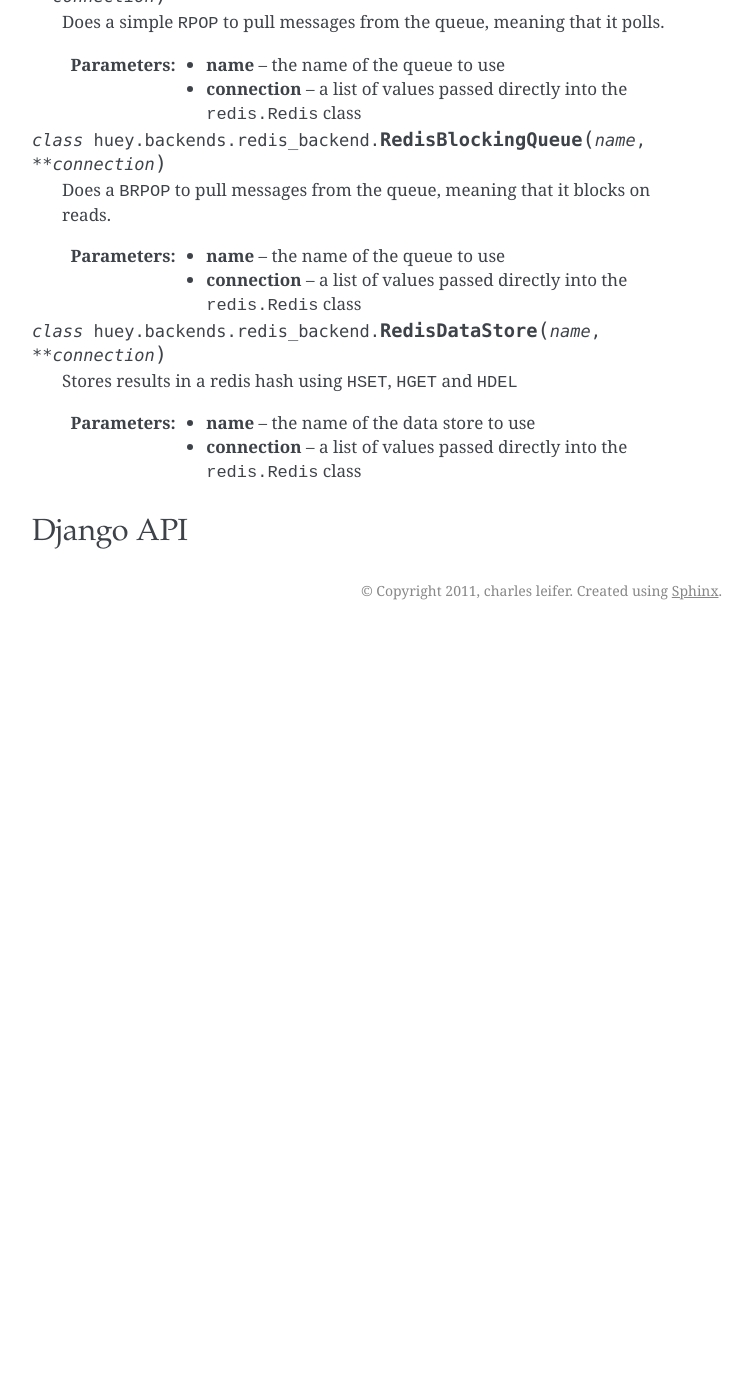
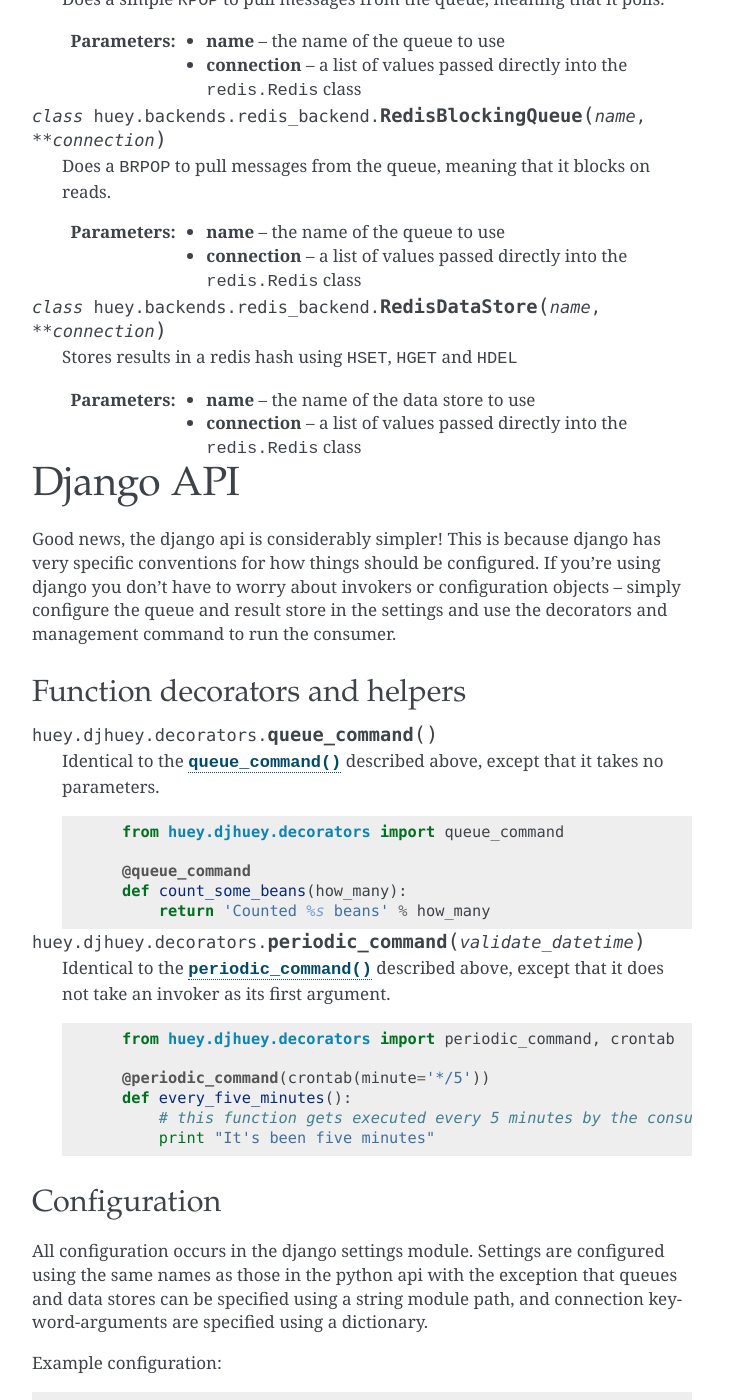
Before and after one commit to coleifer/huey, a Sphinx documentation site: the page built from docs/api.rst, in a window 1280 px wide and 1400 px high, scrolled down 8190 px. Shown: the whole window, without its empty margins (388-1140 px from the left). Built offline with Sphinx 7.4.7, drawn with Linux system fonts in a browser that asks for light colours; before the commit the page ends 8820 px from its top, so only the background shows below that; some of the changed text lies outside the part shown.

Commit message:
Adding docs on the django api

```diff
--- a/docs/api.rst
+++ b/docs/api.rst
@@ -390,7 +390,7 @@
 Redis implementation
 ^^^^^^^^^^^^^^^^^^^^
 
-All the following use the [python redis driver](https://github.com/andymccurdy/redis-py)
+All the following use the `python redis driver <https://github.com/andymccurdy/redis-py>`_
 written by Andy McCurdy.
 
 .. py:module:: huey.backends.redis_backend
@@ -416,7 +416,129 @@
     :param name: the name of the data store to use
     :param connection: a list of values passed directly into the ``redis.Redis`` class
 
+
 .. _django-api:
 
 Django API
-----------
+==========
+
+Good news, the django api is considerably simpler!  This is because django has
+very specific conventions for how things should be configured.  If you're using
+django you don't have to worry about invokers or configuration objects -- simply
+configure the queue and result store in the settings and use the decorators and
+management command to run the consumer.
+
+Function decorators and helpers
+-------------------------------
+
+.. py:module:: huey.djhuey.decorators
+
+.. py:function:: queue_command()
+
+    Identical to the :py:func:`~huey.decorators.queue_command` described above,
+    except that it takes no parameters.
+
+    .. code-block:: python
+
+        from huey.djhuey.decorators import queue_command
+
+        @queue_command
+        def count_some_beans(how_many):
+            return 'Counted %s beans' % how_many
+
+.. py:function:: periodic_command(validate_datetime)
+
+    Identical to the :py:func:`~huey.decorators.periodic_command` described above,
+    except that it does not take an invoker as its first argument.
+
+    .. code-block:: python
+
+        from huey.djhuey.decorators import periodic_command, crontab
+
+        @periodic_command(crontab(minute='*/5'))
+        def every_five_minutes():
+            # this function gets executed every 5 minutes by the consumer
+            print "It's been five minutes"
+
+Configuration
+-------------
+
+All configuration occurs in the django settings module.  Settings are configured
+using the same names as those in the python api with the exception that queues and
+data stores can be specified using a string module path, and connection keyword-arguments
+are specified using a dictionary.
+
+Example configuration:
+
+.. code-block:: python
+
+    HUEY_CONFIG = {
+        'QUEUE': 'huey.backends.redis_backend.RedisQueue',
+        'QUEUE_CONNECTION': {
+            'host': 'localhost',
+            'port': 6379
+        },
+        'THREADS': 4,
+    }
+
+Required settings
+^^^^^^^^^^^^^^^^^
+
+``QUEUE`` (string or ``Queue`` instance)
+    Either a queue instance or a string pointing to the module path and class
+    name of the queue.  If a string is used, you may also need to specify a
+    connection parameters.
+
+    Example: ``huey.backends.redis_backend.RedisQueue``
+
+
+Recommended settings
+^^^^^^^^^^^^^^^^^^^^
+
+``QUEUE_NAME`` (string), default = database name
+
+``QUEUE_CONNECTION`` (dictionary)
+    If the ``QUEUE`` was specified using a string, use this parameter to
+    instruct the queue class how to connect.
+
+``RESULT_STORE`` (string or ``DataStore`` instance)
+    Either a ``DataStore`` instance or a string pointing to the module path and
+    class name of the result store.
+
+    Example: ``huey.backends.redis_backend.RedisDataStore``
+
+``RESULT_STORE_NAME`` (string), default = database name
+
+``RESULT_STORE_CONNECTION`` (dictionary)
+    See notes for ``QUEUE_CONNECTION``
+
+``TASK_STORE``
+    Follows same pattern as ``RESULT_STORE``
+
+
+Optional settings
+^^^^^^^^^^^^^^^^^
+
+``PERIODIC`` (boolean), default = False
+    Determines whether or not to the consumer will enqueue periodic commands.
+    If you are running multiple consumers, only one of them should be configured
+    to enqueue periodic commands.
+
+``THREADS`` (int), default = 1
+    Number of worker threads to use when processing jobs
+
+``LOGFILE`` (string), default = None
+
+``LOGLEVEL`` (int), default = logging.INFO
+
+``BACKOFF`` (numeric), default = 1.15
+    How much to increase delay when no jobs are present
+
+``INITIAL_DELAY`` (numeric), default = 0.1
+    Initial amount of time to sleep when waiting for jobs
+
+``MAX_DELAY`` (numeric), default = 10
+    Max amount of time to sleep when waiting for jobs
+
+``ALWAYS_EAGER``, default = ``False``
+    Whether to skip enqueue-ing and run in-band (useful for debugging)
```
